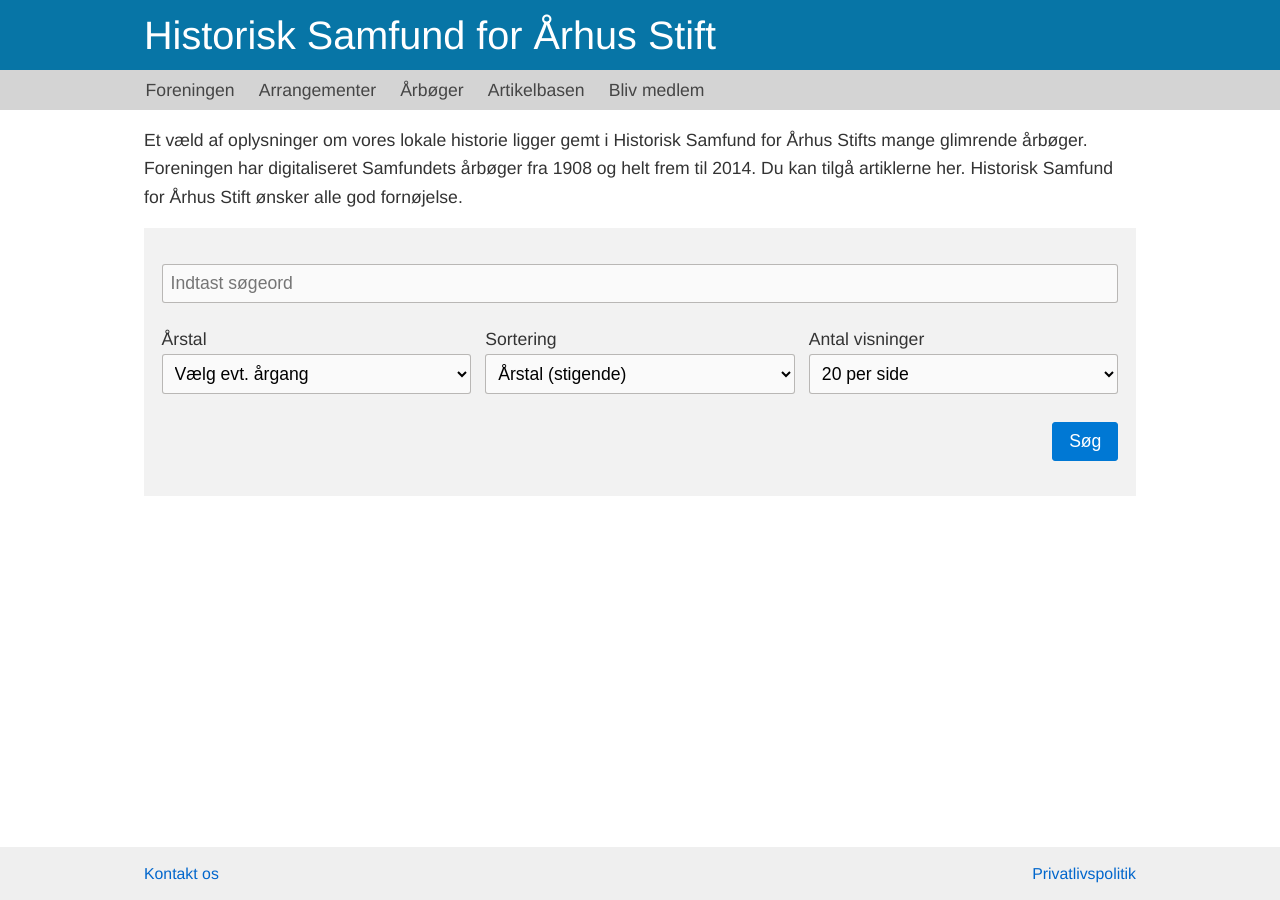
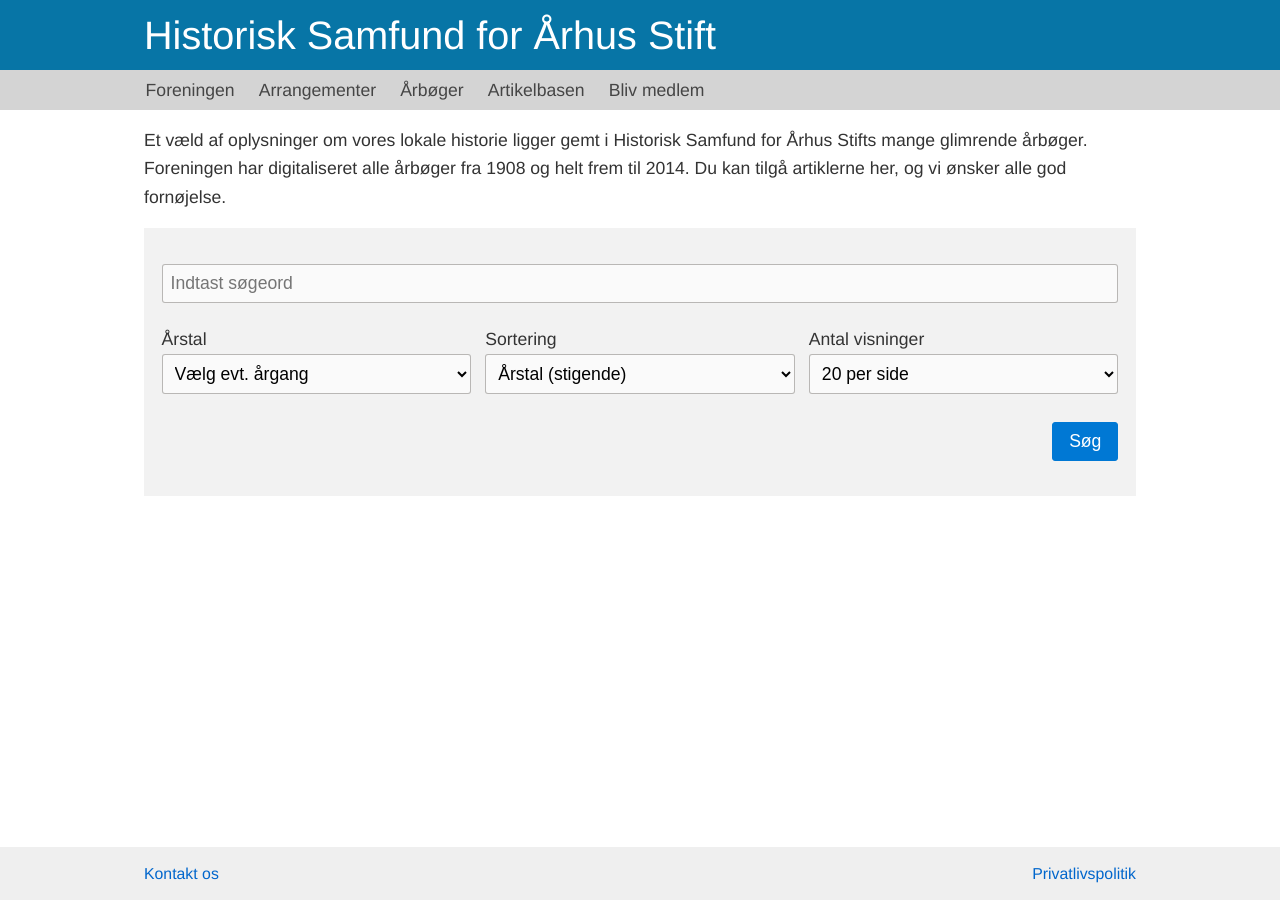
Before and after one commit to guldhorn/historisk-samfund, a Jekyll site: the page built from artikler.md, in a window 1280 px wide. Built offline with Jekyll 4.4.1, drawn with Linux system fonts in a browser that asks for light colours.

Commit message:
Update artikler.md

```diff
--- a/artikler.md
+++ b/artikler.md
@@ -4,7 +4,7 @@ title: Online artikler
 permalink: /artikler
 ---
 <div>
-    <p>Et væld af oplysninger om vores lokale historie ligger gemt i Historisk Samfund for Århus Stifts mange glimrende årbøger. Foreningen har digitaliseret Samfundets årbøger fra 1908 og helt frem til 2014. Du kan tilgå artiklerne her. Historisk Samfund for Århus Stift ønsker alle god fornøjelse.</p>
+    <p>Et væld af oplysninger om vores lokale historie ligger gemt i Historisk Samfund for Århus Stifts mange glimrende årbøger. Foreningen har digitaliseret alle årbøger fra 1908 og helt frem til 2014. Du kan tilgå artiklerne her, og vi ønsker alle god fornøjelse.</p>
 </div>
 
 <div class="searchform-container">
```
